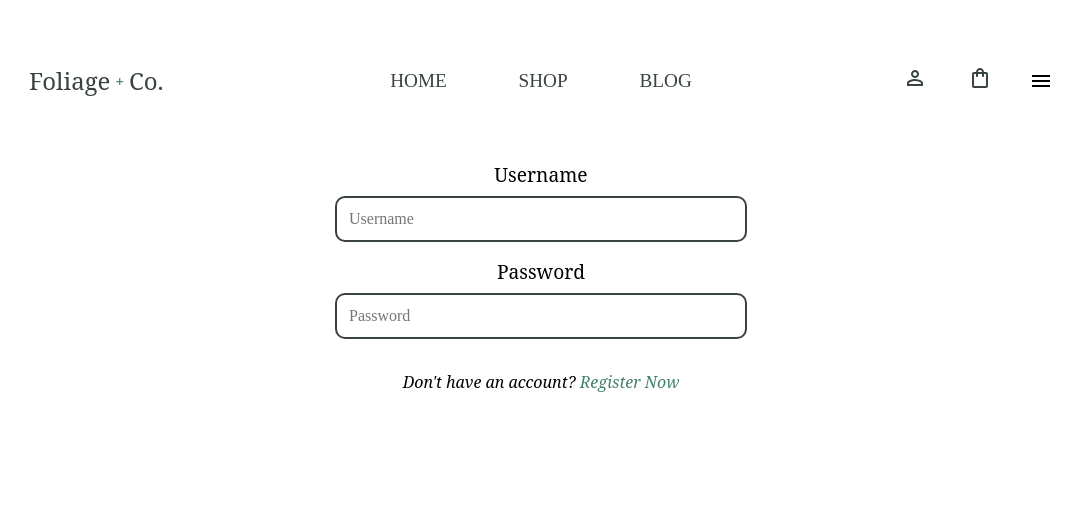
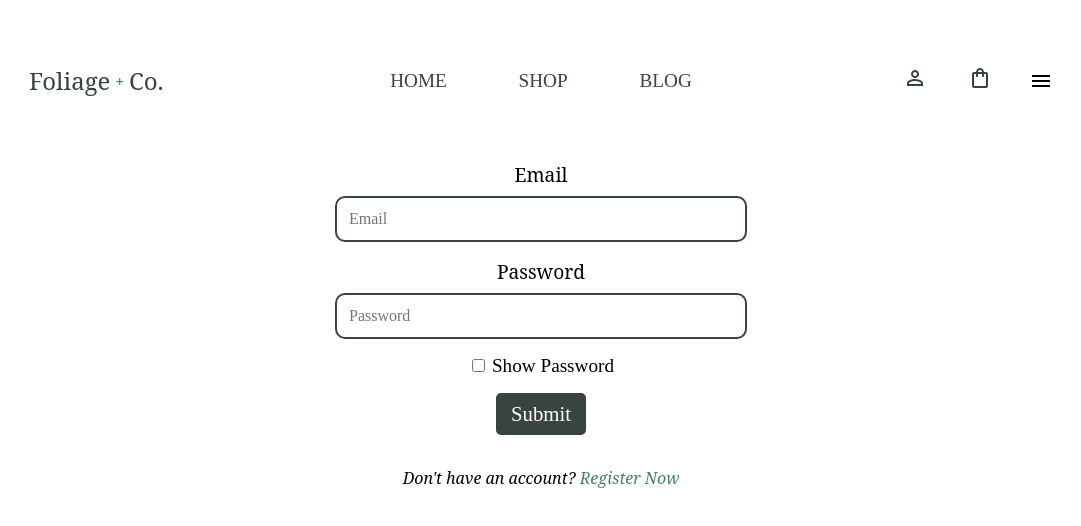
Before and after one commit to kaixuan98/e-commerce-front-end, a React (Create React App) app in the folder foliage-co/: page /login in a window 1280 px wide. Shown: the top 526 px of the page, without its empty margins (99-1180 px from the left). Built offline with nearby package versions, Linux system fonts and the light colour scheme; a web font is replaced by a local one.

Commit message:
Finished Login and Logout

```diff
--- a/foliage-co/package.json
+++ b/foliage-co/package.json
@@ -37,5 +37,6 @@
       "last 1 firefox version",
       "last 1 safari version"
     ]
-  }
+  },
+  "proxy": "http://localhost:8080/"
 }
--- a/foliage-co/src/App.js
+++ b/foliage-co/src/App.js
@@ -1,21 +1,31 @@
 import './App.css';
+import React from 'react';
 import { Routes, Route} from "react-router-dom"
 import Home from './routes/Home';
 import Shop from './routes/Shop';
 import Blog from './routes/Blog';
-import Login from './routes/Login'
+import Login from './routes/Login';
+import Profile from './routes/Profile';
+import AuthProvider from './hooks/AuthProvider';
+import ProtectedRoute from './hooks/ProtectedRoute';
 
 
 function App() {
+
   return (
+    <AuthProvider>
       <div className="App">
         <Routes>
+          {/* Public Path */}
           <Route path="/" element={<Home/>} exact ></Route>
           <Route path="/shop" element={<Shop/>}></Route>
           <Route path="/blog" element={<Blog/>}></Route>
           <Route path="/login" element={<Login/>}></Route>
+          {/* Protected Path  */}
+          <Route path="/profile" element={<ProtectedRoute><Profile/></ProtectedRoute>}></Route>
         </Routes>
       </div>
+    </AuthProvider>
   );
 }
 
--- /dev/null
+++ b/foliage-co/src/hooks/AuthProvider.js
@@ -0,0 +1,74 @@
+import React, {useState, createContext, useContext} from 'react';
+import { useNavigate } from 'react-router-dom';
+
+
+export const AuthContext = createContext(null);
+
+const AuthProvider = ( {children}) => {
+
+    const navigate = useNavigate();
+
+    const [token, setToken] = useState(null);
+    const [user, setUser] = useState(null);
+
+    const handleLogin = (form) => {
+        fetch('http://localhost:8080/users/login', {
+            method: 'POST',
+            mode: 'cors',
+            body: JSON.stringify(form),
+            headers: {'Content-Type': 'application/json'}
+        })
+        .then(res => res.json())
+        .then(data => {
+            setToken(data.token);
+            setUser(data.user);
+            navigate('/profile');
+        });
+    }
+
+    const handleLogout = () => {
+        fetch('http://localhost:8080/users/logout', {
+            method: 'POST',
+            mode: 'cors',
+            body: '',
+            headers: { "Authorization": "Bearer "+ token}
+        })
+        .then( res => res.json())
+        .then(data => {
+            navigate('/login', {state: {snackBarMsg: data.message}});
+        });
+    }
+
+    const handleAllLogout = () => {
+        fetch('http://localhost:8080/users/logoutAll', {
+            method: 'POST',
+            mode: 'cors',
+            body: '',
+            headers: { "Authorization": "Bearer "+ token}
+        })
+        .then( res => res.json())
+        .then(data => {
+            navigate('/login', {state: {snackBarMsg: data.message}});
+        });
+    }
+
+    const value = {
+        user,
+        token,
+        onLogin: handleLogin,
+        onLogout: handleLogout,
+        onAllLogout: handleAllLogout,
+        useAuth,
+    }
+    return (
+        <AuthContext.Provider value={value}>
+            {children}
+        </AuthContext.Provider>
+    )
+}
+
+export const useAuth = () => {
+    return useContext(AuthContext);
+}
+
+export default AuthProvider
--- /dev/null
+++ b/foliage-co/src/hooks/ProtectedRoute.js
@@ -0,0 +1,15 @@
+import React from 'react';
+import { Navigate } from 'react-router-dom';
+import { useAuth } from './AuthProvider';
+
+const ProtectedRoute = ({children}) => {
+    const {token} = useAuth();
+
+    if(!token){
+        return <Navigate to="/login" replace />
+    }
+
+    return children;
+}
+
+export default ProtectedRoute
--- a/foliage-co/src/routes/Login.js
+++ b/foliage-co/src/routes/Login.js
@@ -1,21 +1,63 @@
-import React from 'react'
+import React, {useState} from 'react'
 import { Link } from 'react-router-dom';
 import { NavBar } from '../components/NavBar/NavBar';
 import Style from '../styles/login.module.css'
+import {useAuth} from '../hooks/AuthProvider';
+// import { useLocation } from 'react-router-dom';
 
 const Login = () => {
+  const {onLogin} = useAuth();
+  // const location = useLocation();
+
+  const [form, setForm] = useState({
+    email: '',
+    password: '',
+  });
+
+  const [isVisible, setVisibility] = useState(false);
+
+  const handleChange = (e) => {
+    setForm({
+      ...form,
+      [e.target.id]: e.target.value,
+    })
+  }
+
+  const handleSubmit = (e) => {
+    e.preventDefault();
+    onLogin(form);
+  }
+
+  const handleVisibility = (e) => {
+    setVisibility(e.target.checked);
+  }
+
   return (
     <>
       <NavBar/>
-      <form className={Style['form']}>
+      {/* <div className={Style['snackbar__wrapper']}>
+        <div className={Style['snackbar__container']}>
+            <p className={Style['snackbar__message']}>{location.state.snackBarMsg}</p>
+        </div>
+      </div> */}
+      <form className={Style['form']} onSubmit={e => handleSubmit(e)}>
         <div className={Style['form-input__container']}>
-          <label for="username">Username</label>
-          <input id="username" placeholder="Username" type="text"></input>
+          <label htmlFor="email">Email</label>
+          <input id="email" placeholder="Email" type="email" onChange={handleChange}></input>
         </div>
 
         <div className={Style['form-input__container']}>
-          <label for="password">Password</label>
-          <input id="password" placeholder="Password" type="password"></input>
+          <label htmlFor="password">Password</label>
+          <input id="password" placeholder="Password" type={isVisible? 'text': 'password'} onChange={handleChange}></input>
+        </div>
+
+        <div className={Style['form-input__container--row']}>
+            <input id="visibility" type="checkbox" onChange={handleVisibility}></input>
+            <label htmlFor="visibility">Show Password</label>
+        </div>
+
+        <div className={Style['form-button__wrapper']}>
+          <input type="submit" value="Submit"></input>
         </div>
 
         <p className={Style['form__register']}>Don't have an account? <Link to="/register">Register Now</Link></p>
--- /dev/null
+++ b/foliage-co/src/routes/Profile.js
@@ -0,0 +1,19 @@
+import React  from 'react';
+import { NavBar } from '../components/NavBar/NavBar';
+import {useAuth} from '../hooks/AuthProvider';
+
+const Profile = () => {
+    const {user, onLogout, onAllLogout} = useAuth();
+
+    return (
+        <div>
+            <NavBar/>
+            <p>Welcome {user.name}</p>
+            <button onClick={onLogout}>LogOut</button>
+            <button onClick={onAllLogout}>LogOut All</button>
+        </div>
+
+    )
+}
+
+export default Profile
--- a/foliage-co/src/styles/login.module.css
+++ b/foliage-co/src/styles/login.module.css
@@ -15,7 +15,18 @@
     align-items: center;
 }
 
-.form-input__container > label{
+.form-input__container--row{
+    flex-direction: row;
+}
+
+.form-input__container--row > label{
+    font-family: 'futura-pt', 'sans-serif';
+    padding-left: 4px;
+    font-size: 1.2em;
+}
+
+
+.form-input__container > label {
     font-family: 'garamond-atf-micro', 'serif';
     font-size: 1.2em;
 }
@@ -34,6 +45,22 @@
     border: #3A443f 2px solid ;
 }
 
+.form-button__wrapper > input[type=submit]{
+    font-family: 'futura-pt', 'sans-serif';
+    font-size: 1.3em ;
+    padding: 6px 12px 6px 12px;
+    background-color: #3A443f;
+    color: #fff;
+    border: #3A443f 3px solid;
+    border-radius: 5px;
+}
+
+.form-button__wrapper > input[type=submit]:hover{
+    background-color: #418267;
+    color: #fff;
+    border: #418267 3px solid;
+}
+
 .form__register{
     font-family: 'garamond-atf-micro', 'serif';
     font-size: 1em;
@@ -47,3 +74,27 @@
 .form__register > a:hover{
     text-decoration: underline;
 }
+
+/* snackbar styles */
+.snackbar__wrapper{
+    display: flex;
+    flex-direction: column;
+    align-content: center;
+    justify-content: center;
+    margin:5vh 10vw 0 10vw;
+}
+
+.snackbar__container{
+    display: flex;
+    align-items: center;
+    justify-content: center;
+    background-color: #90EE90;
+    padding: 4px;
+    border-radius: 3px;
+
+}
+
+.snackbar__message{
+    font-family: 'futura-pt', 'sans-serif';
+    font-size: 1em;
+}
```
Lines whose indentation alone changed are shown as unchanged.
